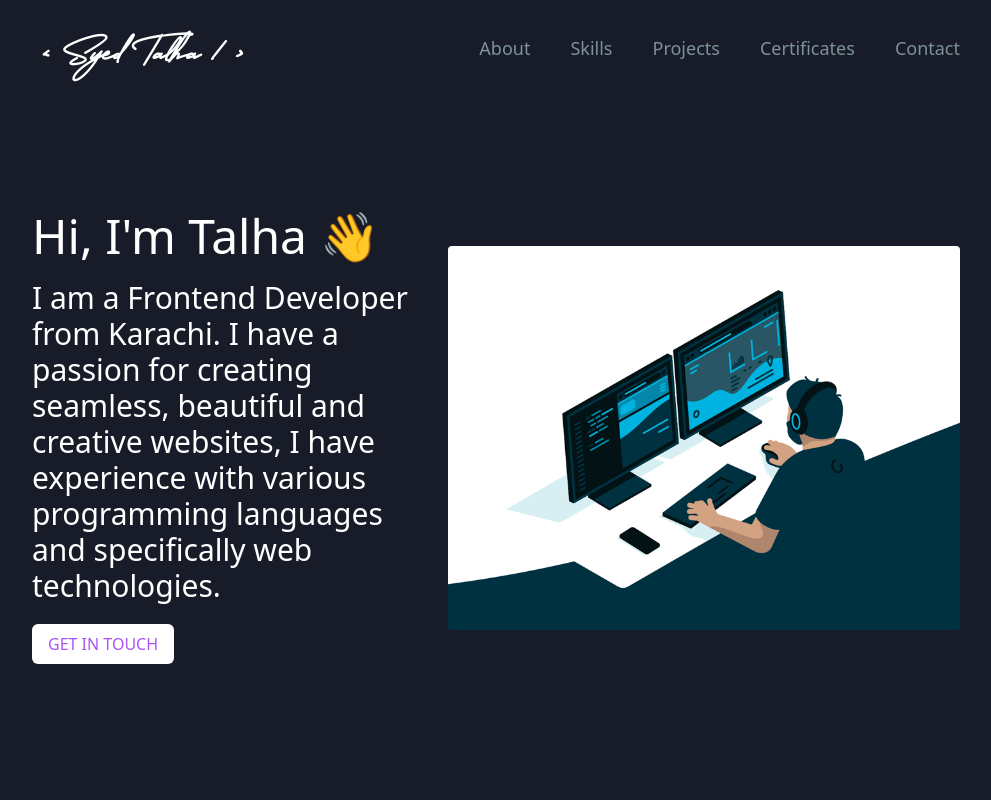
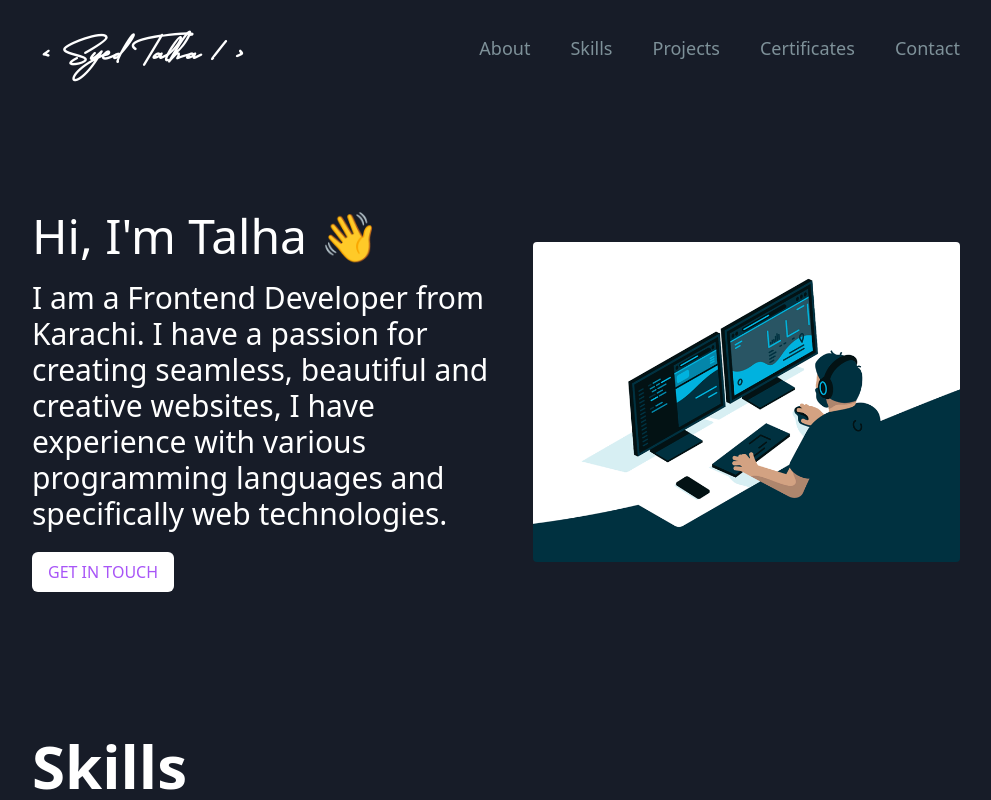
Before and after one commit to talhashah-dev/portfolio, a React (Create React App) app: page / in a window 1280 px wide. Shown: the top 800 px of the page, without its empty margins (144-1135 px from the left). Built offline with nearby package versions, Linux system fonts and the light colour scheme.

Commit message:
fix: about section responsiveness

```diff
--- a/src/components/About.jsx
+++ b/src/components/About.jsx
@@ -16,7 +16,7 @@ function About() {
           <a href="#contact" className="p-2 px-4 rounded-md text-base bg-white text-purple-500 hover:bg-purple-500 hover:text-white transition-all inline-block w-auto">GET IN TOUCH</a>
         </div>
         <img
-          className="h-96 rounded max-[426px]:h-auto max-[426px]:w-full max-[426px]:mb-5"
+          className="h-80 max-xl:h-64 rounded max-[426px]:h-auto max-[426px]:w-full max-[426px]:mb-5"
           src={coding_gif}
           alt=""
         />
--- a/tailwind.config.js
+++ b/tailwind.config.js
@@ -6,7 +6,7 @@ module.exports = {
   theme: {
     extend: {
       screens : {
-        md: "770px"
+        md: "800px"
       }
     },
   },
```
